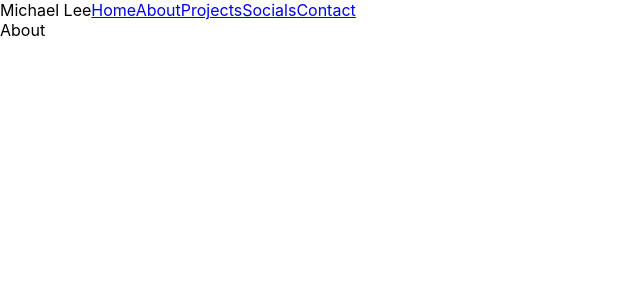
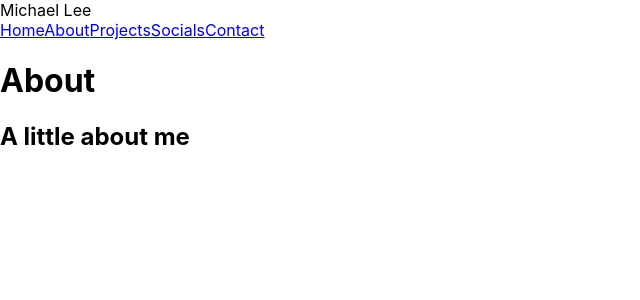
Before and after one commit to Michael-Lee-1994/portfolio, a React (Create React App) app: page /about in a window 1280 px wide. Shown: the top 300 px of the page, without its empty margins (0-640 px from the left). Built offline with nearby package versions, Linux system fonts and the light colour scheme.

Commit message:
basic setup for about me page

```diff
--- a/src/components/About.js
+++ b/src/components/About.js
@@ -4,7 +4,31 @@ class About extends Component {
     render() {
         return (
             <div>
-                About
+                <h1>
+                    About
+                </h1>
+                <h2>
+                    A little about me
+                </h2>
+                <div>
+
+                </div>
+                <div>
+
+                </div>
+                <div>
+
+                </div>
+                <div>
+
+                </div>
+                <div>
+
+                </div>
+                <div>
+
+                </div>
+
             </div>
         );
     }
--- a/src/components/Home.js
+++ b/src/components/Home.js
@@ -8,7 +8,7 @@ class Home extends Component {
                     Welcome To My Portfolio!
                 </h1>
                 <h3>
-                I am Michael Lee, a Full Stack Developer, eager to expand my knowledge of developing.
+                    I am Michael Lee, a Full Stack Developer, eager to expand my knowledge of developing.
                 </h3>
             </div>
         );
--- a/src/components/Navbar.js
+++ b/src/components/Navbar.js
@@ -4,11 +4,13 @@ import {NavLink} from 'react-router-dom';
 const Navbar = () => {
     return (
         <header>
-            <div>
+            <div className="NavBar">
                 Michael Lee
+                <nav>
                     <NavLink to="/" exact>
                         Home
                     </NavLink>
+
                     <NavLink to="/about">
                         About
                     </NavLink>
@@ -21,6 +23,8 @@ const Navbar = () => {
                     <NavLink to="/contact">
                         Contact
                     </NavLink>
+
+                </nav>
             </div>
         </header>
 
```
Also changed, not shown: src/App.css (line endings or trailing spaces). Lines whose indentation alone changed are shown as unchanged.
